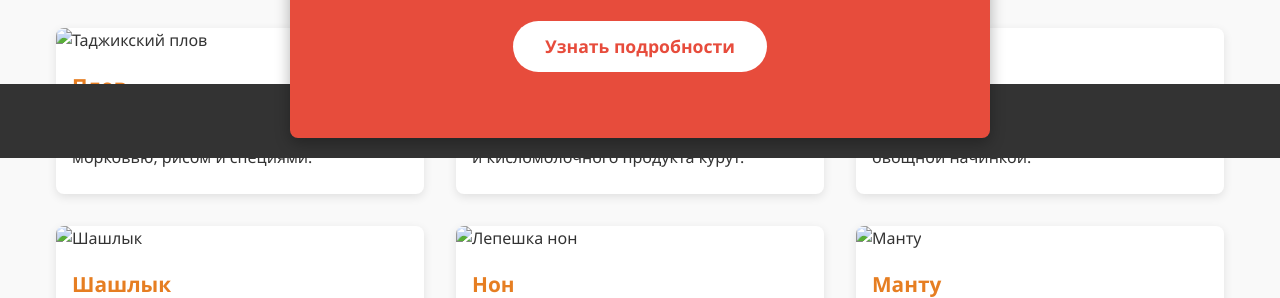
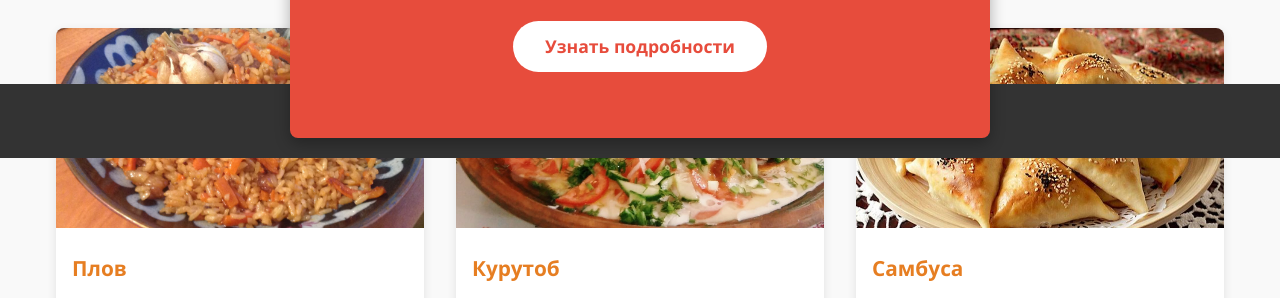
Before and after one commit to ten-q/kuhnya, a plain HTML site: page index.html in a window 1280 px wide. Shown: the part 642-940 px from the top of the page. Drawn offline with Linux system fonts and the light colour scheme.

Commit message:
Update index.html

```diff
--- a/index.html
+++ b/index.html
@@ -47,37 +47,37 @@
             <h2>Популярные блюда</h2>
             <div class="dishes-grid">
                 <article class="dish-card">
-                    <img src="images/plov.jpg" alt="Таджикский плов">
+                    <img src="plov.jpg" alt="Таджикский плов">
                     <h3>Плов</h3>
                     <p>Главное блюдо таджикской кухни с мясом, морковью, рисом и специями.</p>
                 </article>
 
                 <article class="dish-card">
-                    <img src="images/qurutob.jpg" alt="Курутоб">
+                    <img src="qurutob.jpg" alt="Курутоб">
                     <h3>Курутоб</h3>
                     <p>Национальное блюдо из лепешек, зелени и кисломолочного продукта курут.</p>
                 </article>
 
                 <article class="dish-card">
-                    <img src="images/sambusa.jpg" alt="Самбуса">
+                    <img src="sambusa.jpg" alt="Самбуса">
                     <h3>Самбуса</h3>
                     <p>Хрустящие пирожки с мясной или овощной начинкой.</p>
                 </article>
 
                 <article class="dish-card">
-                    <img src="images/shashlik.jpg" alt="Шашлык">
+                    <img src="shashlik.jpg" alt="Шашлык">
                     <h3>Шашлык</h3>
                     <p>Ароматное мясо, маринованное с луком и специями, приготовленное на углях.</p>
                 </article>
 
                 <article class="dish-card">
-                    <img src="images/non.jpg" alt="Лепешка нон">
+                    <img src="non.jpg" alt="Лепешка нон">
                     <h3>Нон</h3>
                     <p>Традиционная таджикская лепешка, выпекаемая в тандыре.</p>
                 </article>
 
                 <article class="dish-card">
-                    <img src="images/mantu.jpg" alt="Манту">
+                    <img src="mantu.jpg" alt="Манту">
                     <h3>Манту</h3>
                     <p>Пельмени на пару с мясной начинкой, подаются с йогуртом.</p>
                 </article>
```
